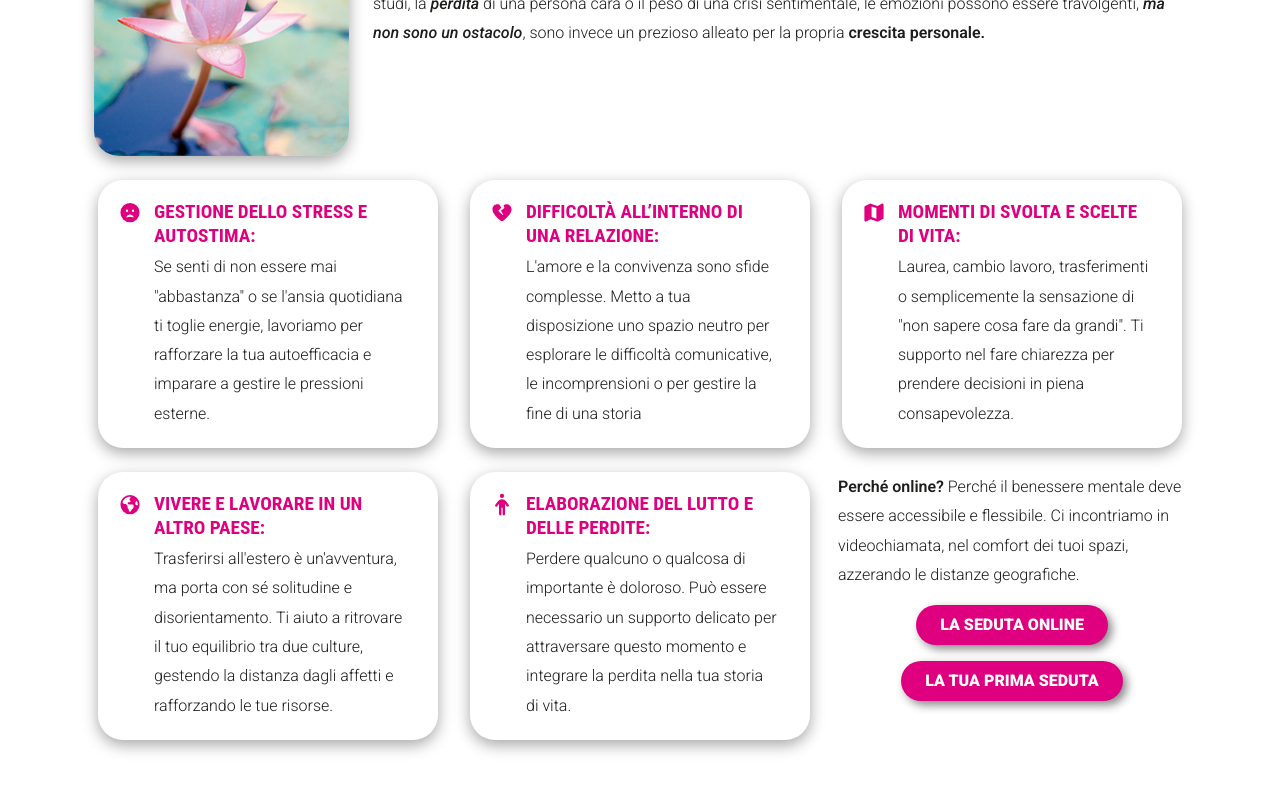
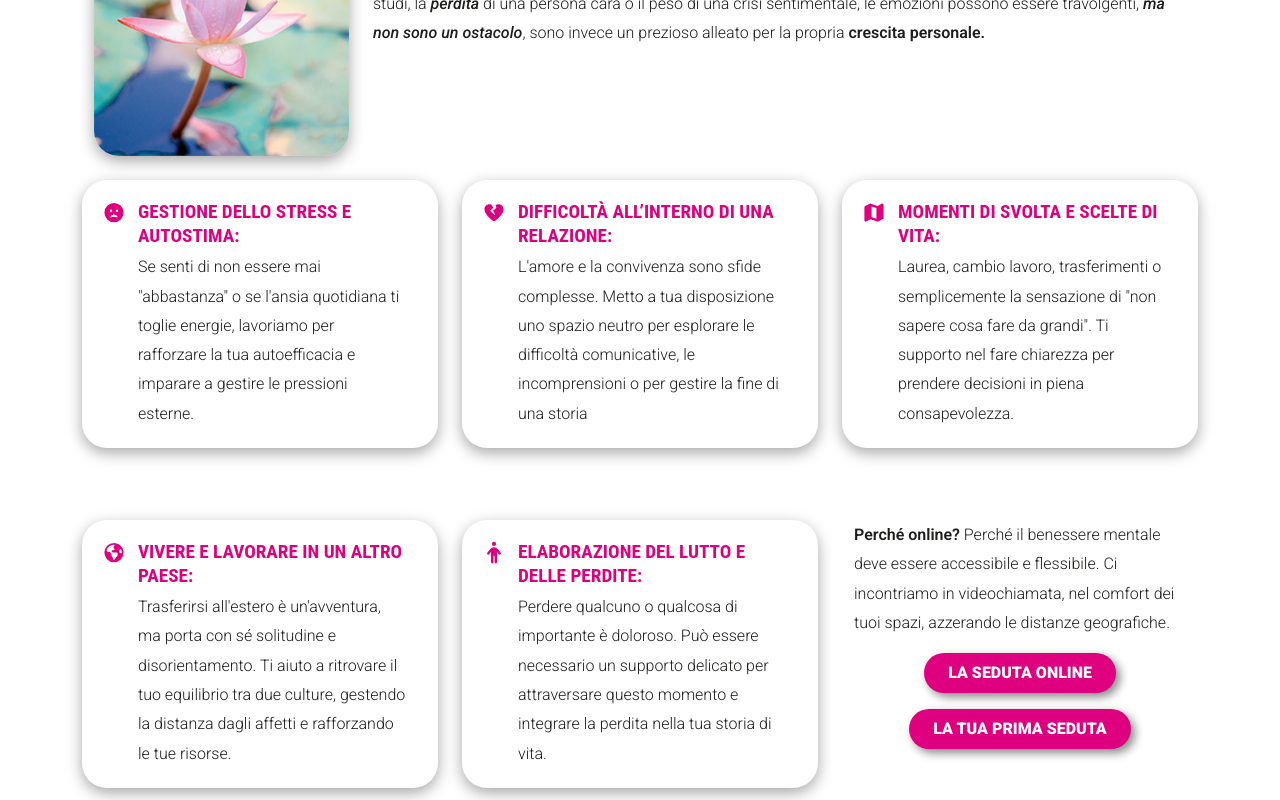
Before and after one commit to giannibussoletti/christiancecconi.it-migration, a React (Vite) app: page / in a window 1280 px wide. Shown: the part 1040-1840 px from the top of the page. Built offline with nearby package versions, Linux system fonts and the light colour scheme; no server answers; a web font is replaced by a local one.

Commit message:
fix info card overlapping problem 2

```diff
--- a/src/assets/components/InfoCard.tsx
+++ b/src/assets/components/InfoCard.tsx
@@ -4,8 +4,7 @@ import type { InfoCardTypes } from "../types"
 
 const InfoCard = (infoCardProps: InfoCardTypes) => {
   return (
-    <div className="px-3">
-      <Row className="icon-e-serv mb-4 mx-0">
+    <Row className="icon-e-serv mb-4">
       <Col xs="auto" className="p-0">
         <FontAwesomeIcon
           icon={infoCardProps.icon}
@@ -19,7 +18,6 @@ const InfoCard = (infoCardProps: InfoCardTypes) => {
         </div>
       </Col>
     </Row>
-    </div>
   )
 }
 
--- a/src/assets/pages/home/LavorareInsiemeSec.tsx
+++ b/src/assets/pages/home/LavorareInsiemeSec.tsx
@@ -23,10 +23,10 @@ const LavorareInsiemeSec = () => {
           {LITextTop}
         </Col>
       </Row>
-      <Row xs={1} xl={3}>
+      <Row xs={1} xl={3} className="g-0 g-xl-5">
         {LiIcArray.map((card) => {
           return (
-            <Col key={card.title} className="p-0">
+            <Col key={card.title}>
               <InfoCard {...card} />
             </Col>
           )
```
Lines whose indentation alone changed are shown as unchanged.
